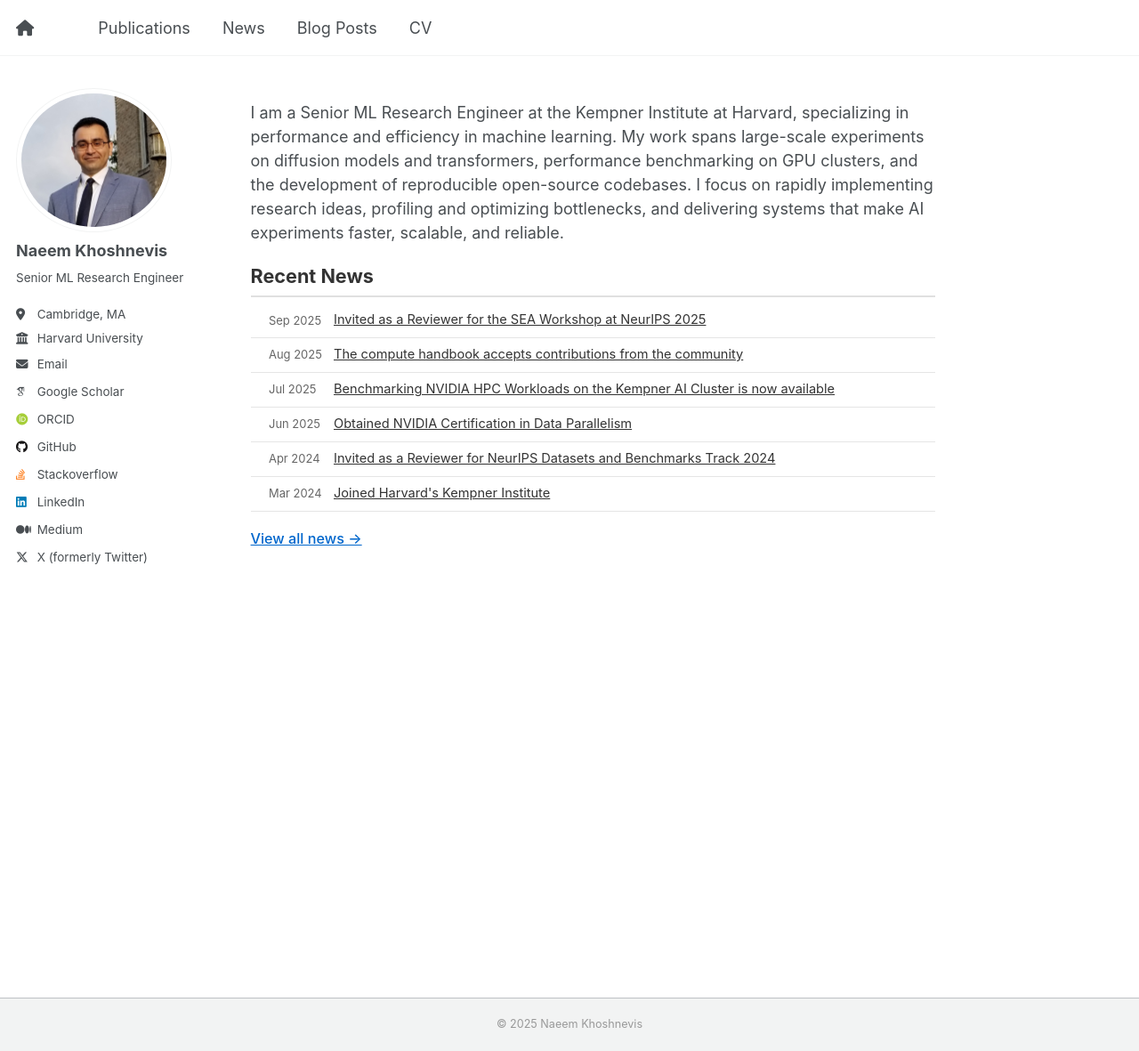
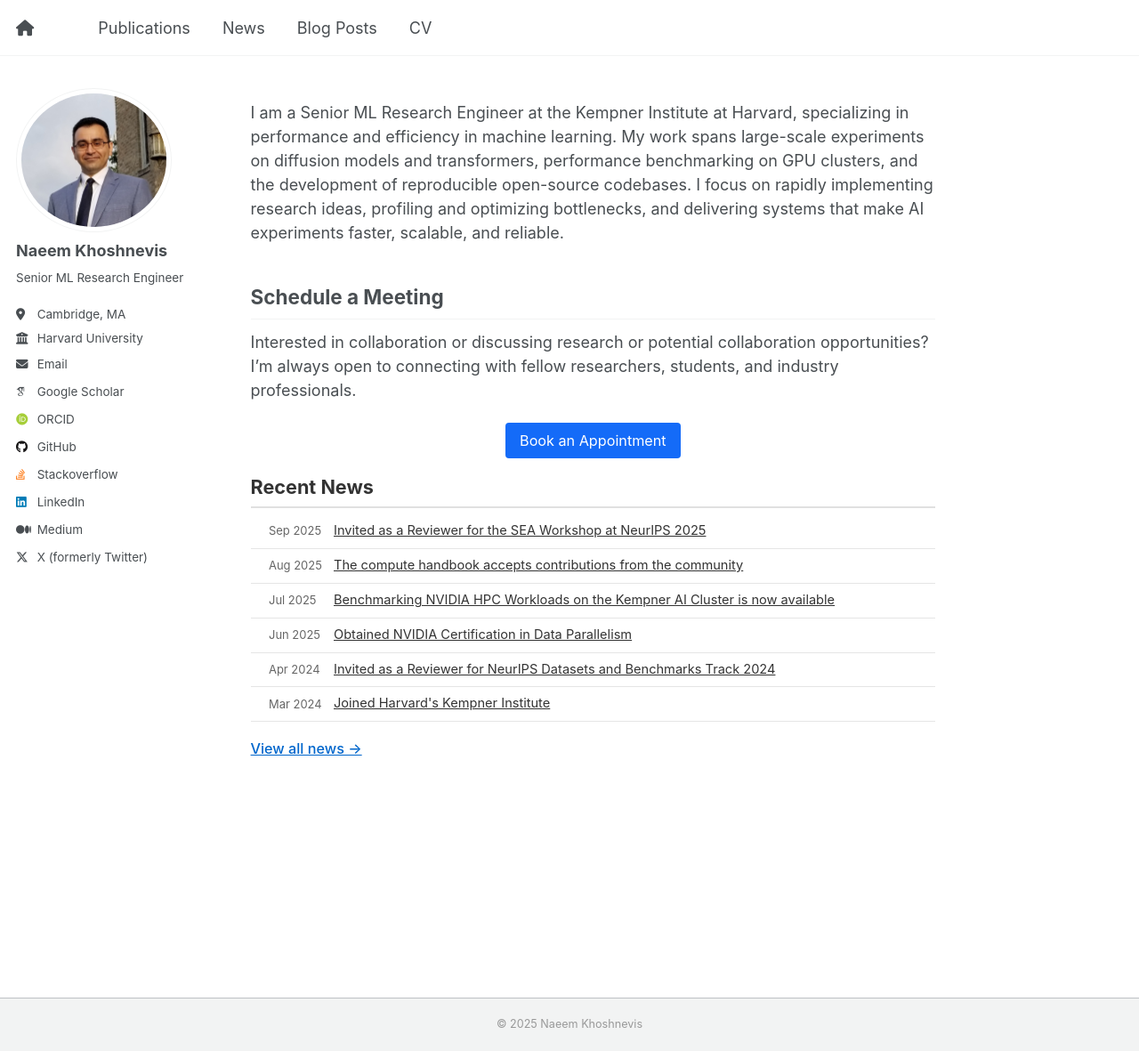
Before and after one commit to Naeemkh/naeemkh.github.io, a Jekyll site: the page built from _pages/about.md, in a window 1280 px wide and 1181 px high. Shown: the whole window at 89% size. Built offline with Jekyll 4.4.1, drawn with Linux system fonts in a browser that asks for light colours; some web fonts are replaced.

Commit message:
add appointment button

```diff
--- a/_pages/about.md
+++ b/_pages/about.md
@@ -11,6 +11,14 @@ redirect_from:
 
 I am a Senior ML Research Engineer at the Kempner Institute at Harvard, specializing in performance and efficiency in machine learning. My work spans large-scale experiments on diffusion models and transformers, performance benchmarking on GPU clusters, and the development of reproducible open-source codebases. I focus on rapidly implementing research ideas, profiling and optimizing bottlenecks, and delivering systems that make AI experiments faster, scalable, and reliable.
 
+## Schedule a Meeting
+
+Interested in collaboration or discussing research or potential collaboration opportunities? I'm always open to connecting with fellow researchers, students, and industry professionals.
+
+<div style="text-align: center; margin: 20px 0;">
+  <a href="https://calendar.app.google/jky14xruQdbihX4c9" target="_blank" style="background-color: #146bf8ff; color: white; padding: 8px 16px; text-decoration: none; border-radius: 4px; display: inline-block; font-size: 0.9em;"> Book an Appointment</a>
+</div>
+
 <div class="news-container">
   <h2>Recent News</h2>
   {% assign sorted_news = site.news | sort: 'date' | reverse %}
```
